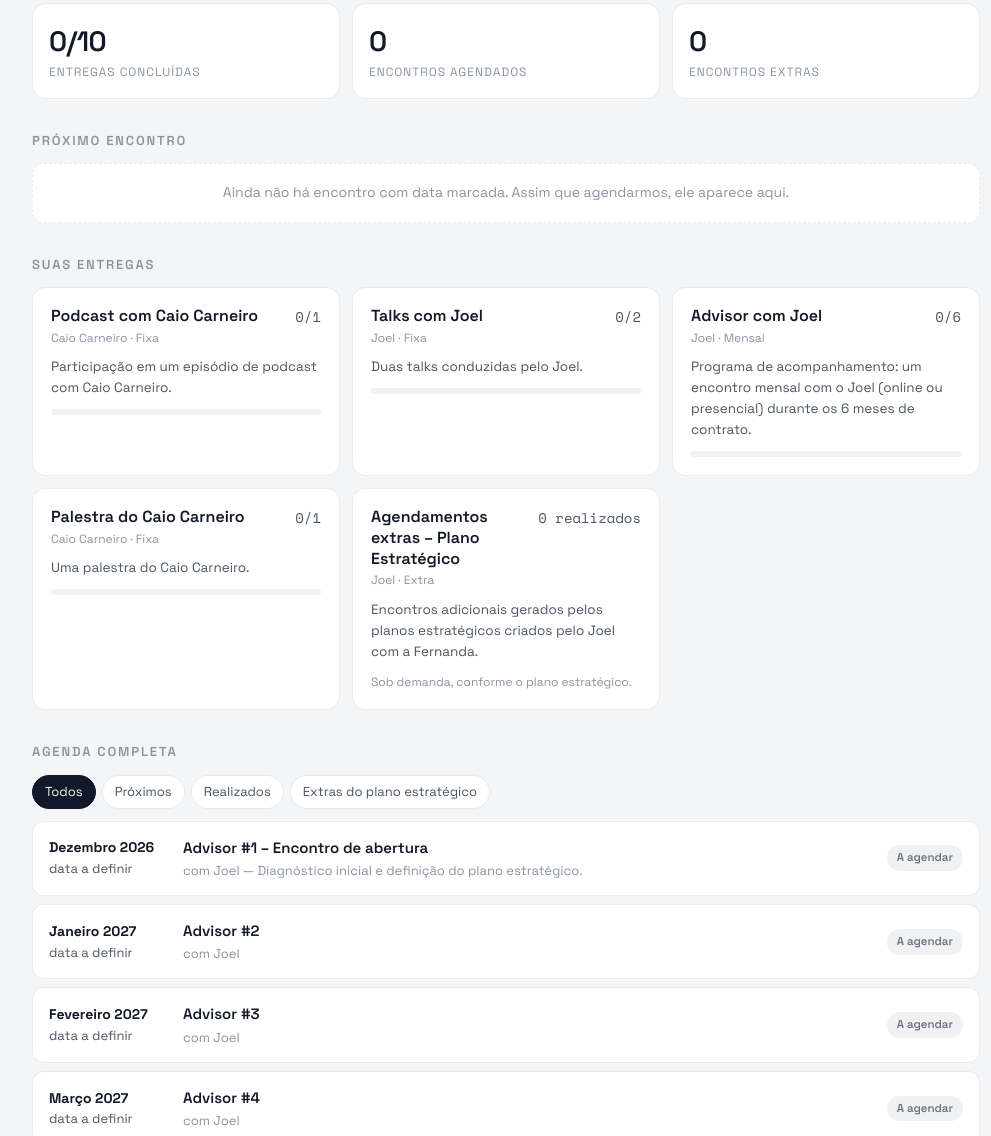
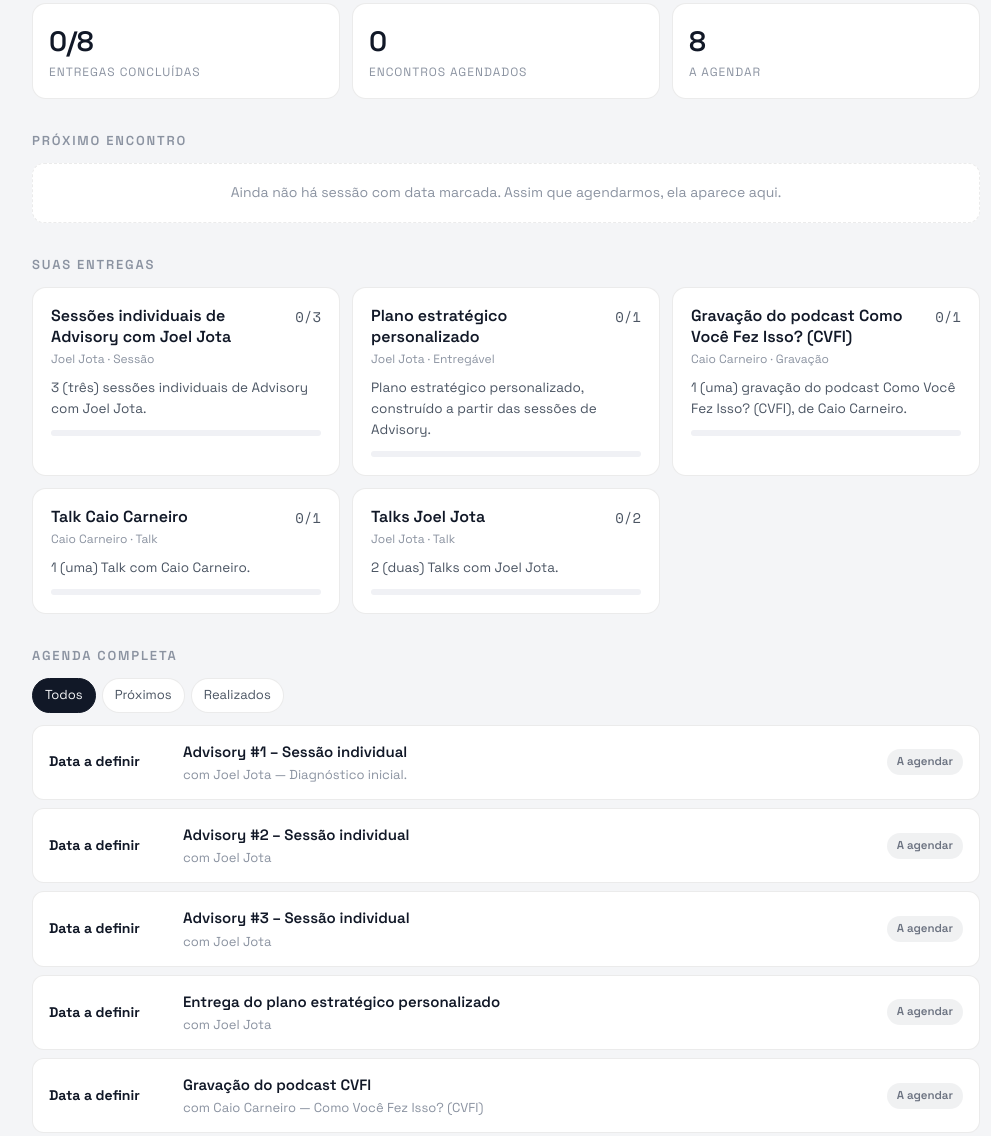
Before and after one commit to grasinunes-jotaco/grasinunes-jotaco, a plain HTML site: page fernanda-toqueto/index.html in a window 1280 px wide. Shown: the part 317-1453 px from the top of the page, without its empty margins (134-1125 px from the left). Drawn offline with nearby package versions, Linux system fonts and the light colour scheme; no server answers.

Commit message:
Atualiza entregas do contrato da Fernanda Toqueto
Co-Authored-By: Claude Opus 5.5 <noreply@anthropic.com>
Claude-Session: https://claude.ai/code/session_01Tuy8XkckwMT9yc7Ehgmhhz

```diff
--- a/fernanda-toqueto/index.html
+++ b/fernanda-toqueto/index.html
@@ -126,7 +126,7 @@ footer{margin-top:40px;font-size:12px;color:var(--text3);display:flex;justify-co
   <section class="kpis">
     <div class="kpi"><div class="n" id="k-prog">—</div><div class="l">Entregas concluídas</div></div>
     <div class="kpi"><div class="n" id="k-agend">—</div><div class="l">Encontros agendados</div></div>
-    <div class="kpi"><div class="n" id="k-extra">—</div><div class="l">Encontros extras</div></div>
+    <div class="kpi"><div class="n" id="k-extra">—</div><div class="l">A agendar</div></div>
   </section>
 
   <h2>Próximo encontro</h2>
@@ -140,7 +140,6 @@ footer{margin-top:40px;font-size:12px;color:var(--text3);display:flex;justify-co
     <button data-f="todos" class="on">Todos</button>
     <button data-f="proximos">Próximos</button>
     <button data-f="realizados">Realizados</button>
-    <button data-f="extras">Extras do plano estratégico</button>
   </div>
   <div class="tl" id="agenda"></div>
 
@@ -158,26 +157,27 @@ const REFRESH_MS = 60000;
 const FALLBACK = {
   contrato: {
     'Cliente':'Fernanda Toqueto','Início do contrato':'1º de dezembro de 2026','Término previsto':'31 de maio de 2027',
-    'Duração':'6 meses','Status do contrato':'Ativo',
+    'Programa':'Advisory Joel Jota + Plano estratégico + Podcast CVFI + Talks','Duração':'6 meses','Status do contrato':'Ativo',
     'Mensagem para a cliente':'Bem-vinda, Fernanda! Aqui você acompanha em tempo real suas entregas, agendamentos e próximos passos.',
     'Última atualização':'12 de novembro de 2026'
   },
   entregas: [
-    {ID:'E1',Entrega:'Podcast com Caio Carneiro',Responsavel:'Caio Carneiro',Quantidade:'1',Tipo:'Fixa',Descricao:'Participação em um episódio de podcast com Caio Carneiro.'},
-    {ID:'E2',Entrega:'Talks com Joel',Responsavel:'Joel',Quantidade:'2',Tipo:'Fixa',Descricao:'Duas talks conduzidas pelo Joel.'},
-    {ID:'E3',Entrega:'Advisor com Joel',Responsavel:'Joel',Quantidade:'6',Tipo:'Mensal',Descricao:'Programa de acompanhamento: um encontro mensal com o Joel (online ou presencial) durante os 6 meses de contrato.'},
-    {ID:'E4',Entrega:'Palestra do Caio Carneiro',Responsavel:'Caio Carneiro',Quantidade:'1',Tipo:'Fixa',Descricao:'Uma palestra do Caio Carneiro.'},
-    {ID:'E5',Entrega:'Agendamentos extras – Plano Estratégico',Responsavel:'Joel',Quantidade:'',Tipo:'Extra',Descricao:'Encontros adicionais gerados pelos planos estratégicos criados pelo Joel com a Fernanda.'}
+    {ID:'E1',Entrega:'Sessões individuais de Advisory com Joel Jota',Responsavel:'Joel Jota',Quantidade:'3',Tipo:'Sessão',Descricao:'3 (três) sessões individuais de Advisory com Joel Jota.'},
+    {ID:'E2',Entrega:'Plano estratégico personalizado',Responsavel:'Joel Jota',Quantidade:'1',Tipo:'Entregável',Descricao:'Plano estratégico personalizado, construído a partir das sessões de Advisory.'},
+    {ID:'E3',Entrega:'Gravação do podcast Como Você Fez Isso? (CVFI)',Responsavel:'Caio Carneiro',Quantidade:'1',Tipo:'Gravação',Descricao:'1 (uma) gravação do podcast Como Você Fez Isso? (CVFI), de Caio Carneiro.'},
+    {ID:'E4',Entrega:'Talk Caio Carneiro',Responsavel:'Caio Carneiro',Quantidade:'1',Tipo:'Talk',Descricao:'1 (uma) Talk com Caio Carneiro.'},
+    {ID:'E5',Entrega:'Talks Joel Jota',Responsavel:'Joel Jota',Quantidade:'2',Tipo:'Talk',Descricao:'2 (duas) Talks com Joel Jota.'}
   ],
   agenda: [
-    ['A01','E3','Advisor #1 – Encontro de abertura','Dezembro 2026','Diagnóstico inicial e definição do plano estratégico.','Joel'],
-    ['A02','E3','Advisor #2','Janeiro 2027','','Joel'],['A03','E3','Advisor #3','Fevereiro 2027','','Joel'],
-    ['A04','E3','Advisor #4','Março 2027','','Joel'],['A05','E3','Advisor #5','Abril 2027','','Joel'],
-    ['A06','E3','Advisor #6 – Encontro de fechamento','Maio 2027','Revisão de resultados do ciclo.','Joel'],
-    ['A07','E1','Podcast com Caio Carneiro','A definir','','Caio Carneiro'],
-    ['A08','E2','Talk #1 com Joel','A definir','','Joel'],['A09','E2','Talk #2 com Joel','A definir','','Joel'],
-    ['A10','E4','Palestra do Caio Carneiro','A definir','','Caio Carneiro']
-  ].map(([ID,Entrega_ID,Titulo,Mes_previsto,Observacoes,Responsavel])=>({ID,Entrega_ID,Titulo,Mes_previsto,Data:'',Horario:'',Formato:'A definir',Local_Link:'',Status:'A agendar',Responsavel,Observacoes}))
+    ['A01','E1','Advisory #1 – Sessão individual','Diagnóstico inicial.','Joel Jota'],
+    ['A02','E1','Advisory #2 – Sessão individual','','Joel Jota'],
+    ['A03','E1','Advisory #3 – Sessão individual','','Joel Jota'],
+    ['A04','E2','Entrega do plano estratégico personalizado','','Joel Jota'],
+    ['A05','E3','Gravação do podcast CVFI','Como Você Fez Isso? (CVFI)','Caio Carneiro'],
+    ['A06','E4','Talk Caio Carneiro','','Caio Carneiro'],
+    ['A07','E5','Talk #1 Joel Jota','','Joel Jota'],
+    ['A08','E5','Talk #2 Joel Jota','','Joel Jota']
+  ].map(([ID,Entrega_ID,Titulo,Observacoes,Responsavel])=>({ID,Entrega_ID,Titulo,Mes_previsto:'A definir',Data:'',Horario:'',Formato:'A definir',Local_Link:'',Status:'A agendar',Responsavel,Observacoes}))
 };
 
 const MESES = ['janeiro','fevereiro','março','abril','maio','junho','julho','agosto','setembro','outubro','novembro','dezembro'];
@@ -282,7 +282,7 @@ function render(data, live){
   // kpis
   document.getElementById('k-prog').textContent=`${totR}/${totC}`;
   document.getElementById('k-agend').textContent=ag.filter(a=>a._st.toLowerCase()==='agendado'&&a._date&&a._date>=today()).length;
-  document.getElementById('k-extra').textContent=ag.filter(a=>a.Entrega_ID==='E5'&&!a._st.toLowerCase().startsWith('cancel')).length;
+  document.getElementById('k-extra').textContent=ag.filter(a=>/^a agendar/i.test(a._st)).length;
 
   // próximo
   const futuros=ag.filter(a=>a._date&&a._date>=today()&&!/^(realiz|cancel)/i.test(a._st)).sort((a,b)=>a._date-b._date||(a.Horario||'').localeCompare(b.Horario||''));
@@ -295,7 +295,7 @@ function render(data, live){
         ${p.Responsavel?`<span>com ${esc(p.Responsavel)}</span>`:''}
         ${p.Local_Link?`<span>${linkify(p.Local_Link)}</span>`:''}
       </div></div></div>`
-    : `<div class="empty">Ainda não há encontro com data marcada. Assim que agendarmos, ele aparece aqui.</div>`;
+    : `<div class="empty">Ainda não há sessão com data marcada. Assim que agendarmos, ela aparece aqui.</div>`;
 
   // agenda
   const rank=a=>{
@@ -307,21 +307,20 @@ function render(data, live){
   let list=ag.slice().sort((a,b)=>{const x=rank(a),y=rank(b);return x[0]-y[0]||x[1]-y[1]||a.ID.localeCompare(b.ID);});
   if(FILTER==='proximos') list=list.filter(a=>!/^(realiz|cancel)/i.test(a._st));
   if(FILTER==='realizados') list=list.filter(a=>/^realiz/i.test(a._st));
-  if(FILTER==='extras') list=list.filter(a=>a.Entrega_ID==='E5');
   const nomeEnt=Object.fromEntries(ent.map(e=>[e.ID,e.Entrega]));
   document.getElementById('agenda').innerHTML = list.length ? list.map(a=>{
     const when = a._date
       ? `<b>${a._date.toLocaleDateString('pt-BR',{day:'2-digit',month:'short',year:'numeric'}).replace('.','')}</b>${a.Horario?fmtTime(a.Horario):''}`
-      : `<b>${esc(a.Mes_previsto||'A definir')}</b>data a definir`;
+      : (a.Mes_previsto && !/^a definir/i.test(a.Mes_previsto) ? `<b>${esc(a.Mes_previsto)}</b>data a definir` : `<b>Data a definir</b>`);
     const metas=[a.Responsavel&&`com ${esc(a.Responsavel)}`, a.Formato&&a.Formato!=='A definir'&&esc(a.Formato), a.Local_Link&&linkify(a.Local_Link)].filter(Boolean).join(' · ');
     return `<div class="item ${/^realiz/i.test(a._st)?'done':''}">
       <div class="when">${when}</div>
-      <div><h4>${esc(a.Titulo)}${a.Entrega_ID==='E5'?'<span class="tag">Extra</span>':''}</h4>
+      <div><h4>${esc(a.Titulo)}</h4>
         <div class="obs">${metas}${metas&&a.Observacoes?' — ':''}${esc(a.Observacoes)}</div>
         ${!metas&&!a.Observacoes&&nomeEnt[a.Entrega_ID]?`<div class="obs">${esc(nomeEnt[a.Entrega_ID])}</div>`:''}</div>
       <span class="pill ${statusClass(a._st)}">${esc(a._st)}</span>
     </div>`;
-  }).join('') : `<div class="empty">${FILTER==='extras'?'Nenhum encontro extra ainda. Eles aparecem aqui conforme o plano estratégico for sendo construído com o Joel.':'Nada por aqui ainda.'}</div>`;
+  }).join('') : `<div class="empty">Nada por aqui ainda.</div>`;
 
   document.getElementById('livedot').className='dot'+(live?'':' off');
   document.getElementById('livetxt').textContent= live ? 'Atualizado em tempo real' : 'Exibindo última versão salva';
```
